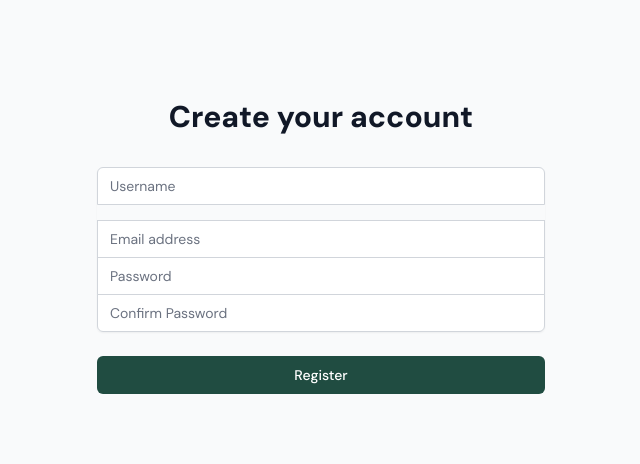
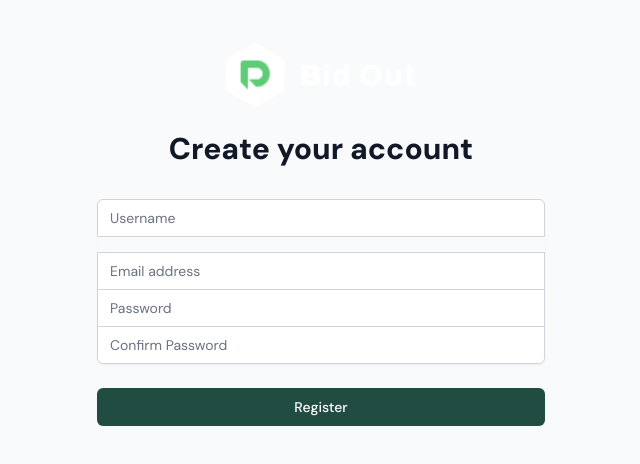
Before and after one commit to a1m44n/bidify, a React (Vite) app in the folder client/: page /register in a window 1280 px wide. Shown: the part 166-630 px from the top of the page, without its empty margins (319-959 px from the left). Built offline with nearby package versions, Linux system fonts and the light colour scheme; no server answers.

Commit message:
Added logo to login and registration pages

```diff
--- a/client/src/pages/auth/Login.jsx
+++ b/client/src/pages/auth/Login.jsx
@@ -57,7 +57,12 @@ const Login = () => {
     return (
         <div className="min-h-screen flex items-center justify-center bg-gray-50 py-12 px-4 sm:px-6 lg:px-8">
             <div className="max-w-md w-full space-y-8">
-                <div>
+                <div className="text-center">
+                    <img
+                        src="/images/common/header-logo.png"
+                        alt="Bidify Logo"
+                        className="mx-auto h-16 w-auto mb-4"
+                    />
                     <h2 className="mt-6 text-center text-3xl font-extrabold text-gray-900">
                         Sign in to your account
                     </h2>
--- a/client/src/pages/auth/Register.jsx
+++ b/client/src/pages/auth/Register.jsx
@@ -69,7 +69,12 @@ const Register = () => {
     return (
         <div className="min-h-screen flex items-center justify-center bg-gray-50 py-12 px-4 sm:px-6 lg:px-8">
             <div className="max-w-md w-full space-y-8">
-                <div>
+                <div className="text-center">
+                    <img
+                        src="/images/common/header-logo.png"
+                        alt="Bidify Logo"
+                        className="mx-auto h-16 w-auto mb-4"
+                    />
                     <h2 className="mt-6 text-center text-3xl font-extrabold text-gray-900">
                         Create your account
                     </h2>
```
